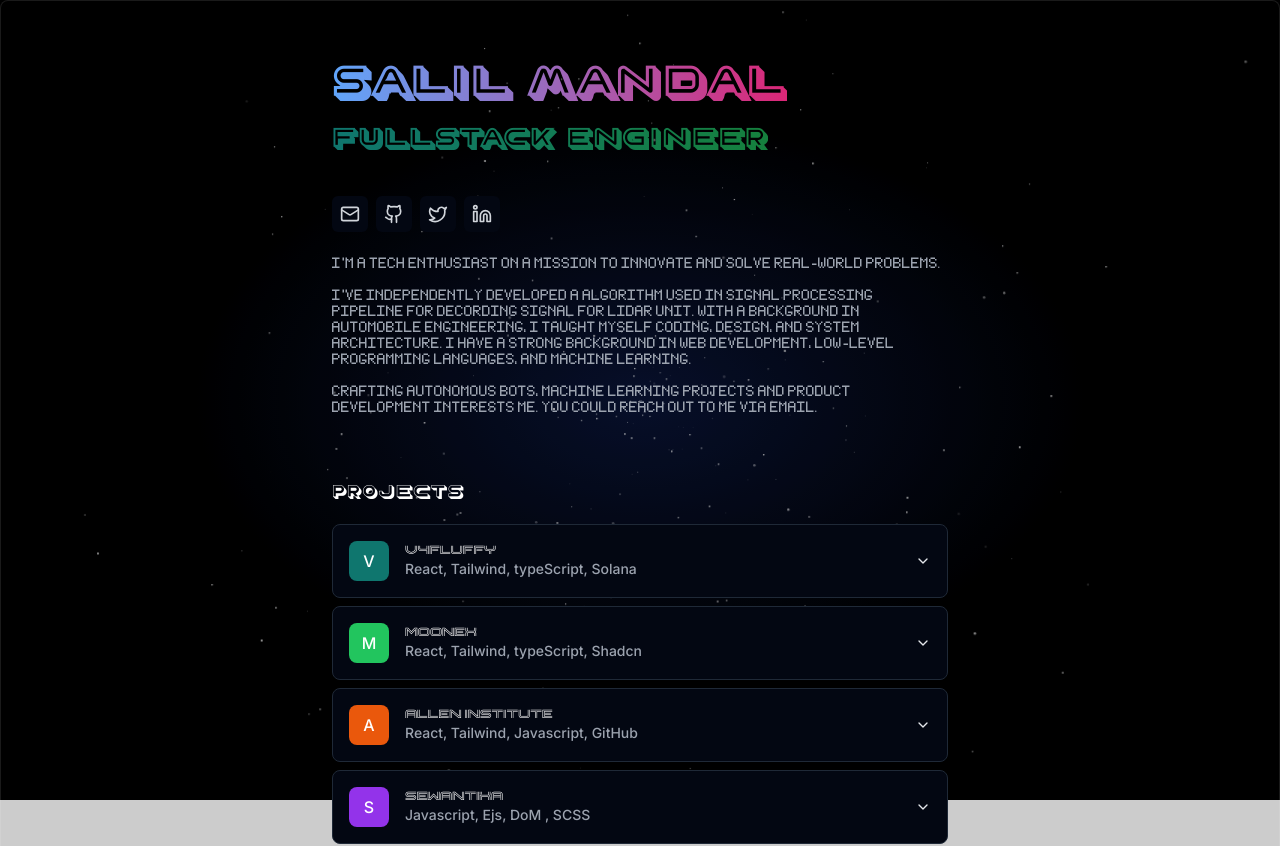
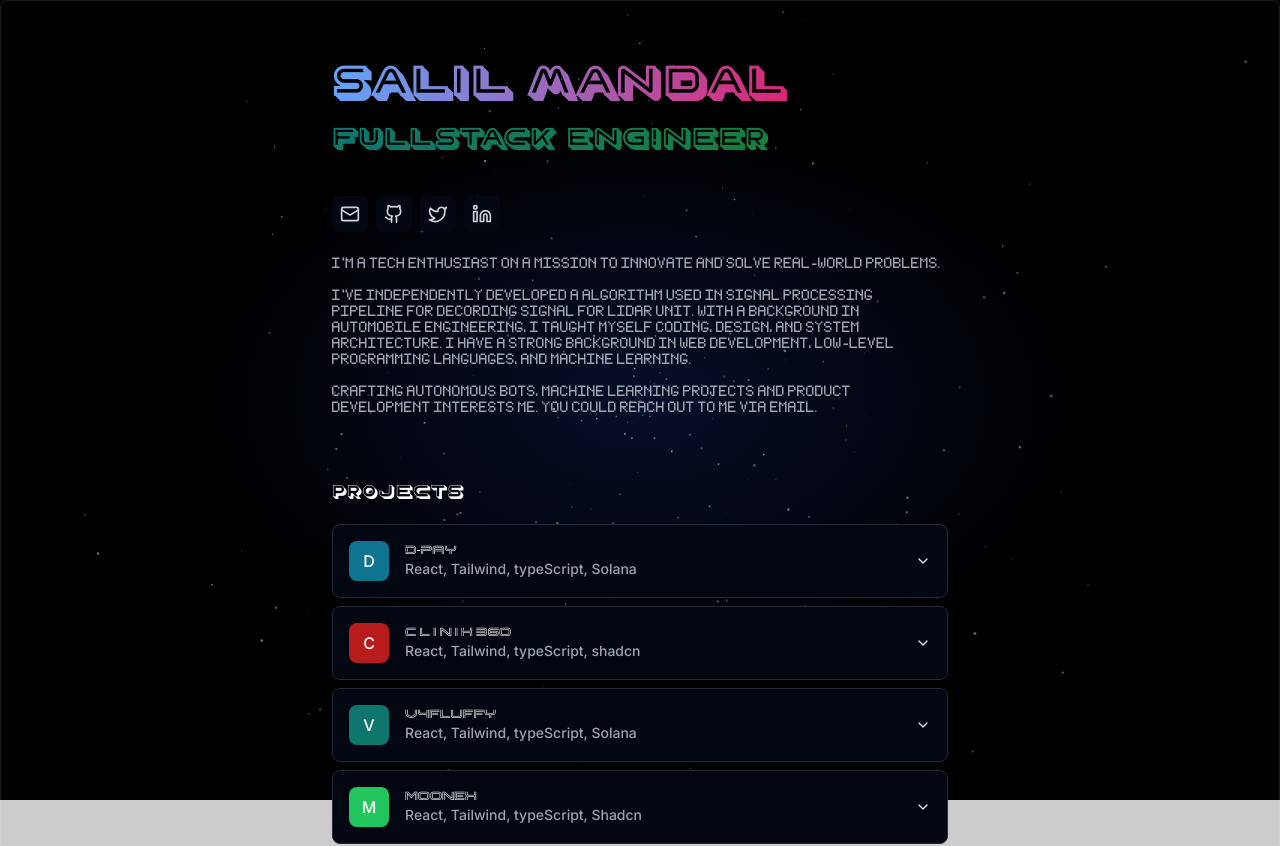
Before and after one commit to Asta1984/fluffy-octo-pancake, a Next.js app: page / in a window 1280 px wide. Shown: the top 846 px of the page. Built offline with nearby package versions, Linux system fonts and the light colour scheme.

Commit message:
upadate projects

```diff
--- a/src/constants/workExperience.ts
+++ b/src/constants/workExperience.ts
@@ -1,5 +1,29 @@
 export const workExperience = [
 
+  {
+    icon: "D",
+    company: "D-PAY",
+    role: "React, Tailwind, typeScript, Solana",
+    shortdesc:
+      "",
+    desc: "A payment gateway that enables the merchent to recieve payment though solana Blockchain in USDC irrespective of the token",
+    bgColor: "bg-cyan-700",
+    textColor: "text-white",
+    sourceCode: "https://github.com/Asta1984/verbose-eureka.git",
+    webLink: "https://verbose-eureka-two.vercel.app/",
+  },
+    {
+    icon: "C",
+    company: "C L I N I K 360",
+    role: "React, Tailwind, typeScript, shadcn",
+    shortdesc:
+      "",
+    desc: "An plateform for the Doctors and Patient.",
+    bgColor: "bg-red-700",
+    textColor: "text-white",
+    sourceCode: "https://github.com/Asta1984/360clinikfrontendscaling-fiesta",
+    webLink: "https://360clinikfrontendscaling-fiesta-juzx.vercel.app/",
+  },
   {
     icon: "V",
     company: "V4Fluffy",
```
